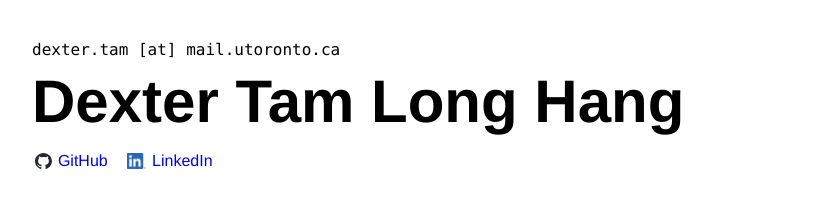
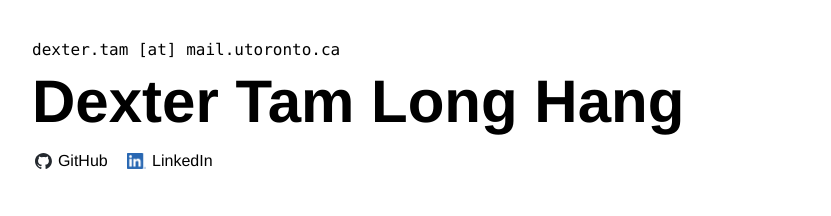
Before and after one commit to taml5/taml5.github.io, an Astro site: page / in a window 1280 px wide. Shown: the top 216 px of the page, without its empty margins (224-1055 px from the left). Built offline with nearby package versions, Linux system fonts and the light colour scheme; Astro itself is replaced by a stand-in of ours.

Commit message:
Changed link clicking colours

```diff
--- a/src/components/Social.astro
+++ b/src/components/Social.astro
@@ -23,7 +23,7 @@ const { href, img, name } = Astro.props;
     a:visited {
         color:#000000;
     }
-    a:active {
+    a:link {
         color: #000000;
     }
     img {
```
